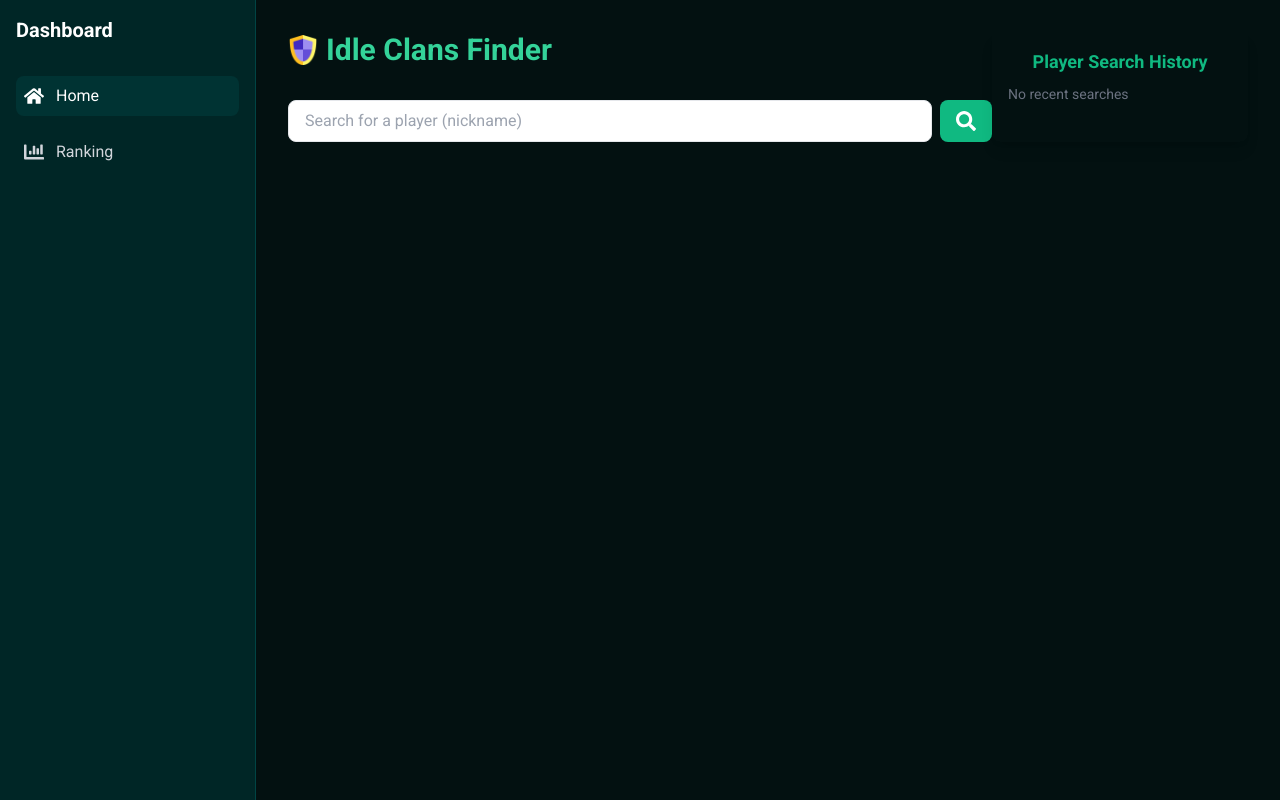
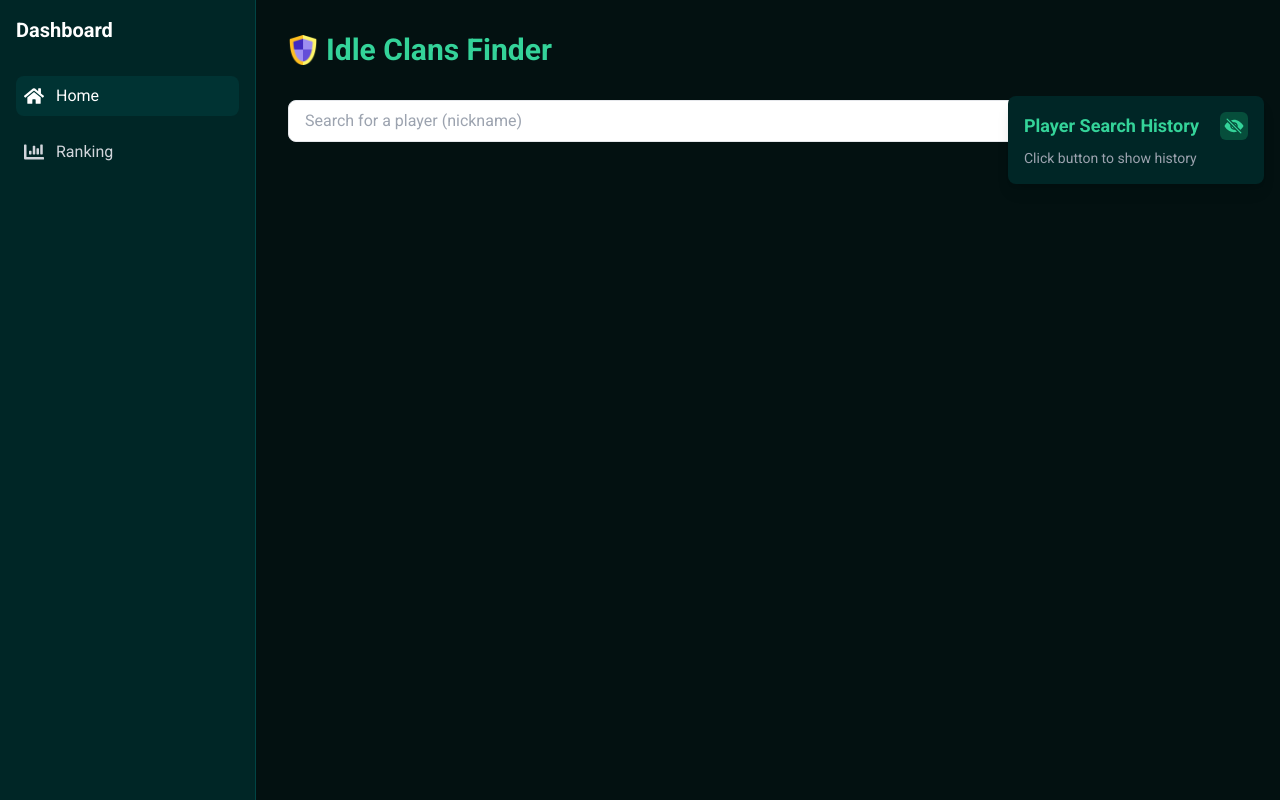
Before and after one commit to karolhas/idle-clans-finder, a Next.js app: page / in a window 1280 px wide. Built offline with nearby package versions, Linux system fonts and the light colour scheme.

Commit message:
refactor: player search history

```diff
--- a/app/page.tsx
+++ b/app/page.tsx
@@ -1,16 +1,17 @@
-"use client";
+'use client';
 
 // hooks
-import { useEffect, useState } from "react";
-import Image from "next/image";
+import { useEffect, useState } from 'react';
+import Image from 'next/image';
 // api
-import { fetchPlayerProfile } from "@/lib/api/apiService";
+import { fetchPlayerProfile } from '@/lib/api/apiService';
 // components
-import SearchBar from "@/components/SearchBar";
-import SearchResults from "@/components/SearchResults";
-import Sidebar from "@/components/Sidebar";
+import SearchBar from '@/components/SearchBar';
+import SearchResults from '@/components/SearchResults';
+import Sidebar from '@/components/Sidebar';
+import SearchHistory from '@/components/SearchHistory';
 // types
-import { Player } from "@/types/player.types";
+import { Player } from '@/types/player.types';
 
 export default function Home() {
     const [searchResults, setSearchResults] = useState<Player | null>(null);
@@ -21,7 +22,7 @@ export default function Home() {
     // Load recent searches
     useEffect(() => {
         // Retrieve recent searches
-    const savedSearches = localStorage.getItem("recentSearches");
+        const savedSearches = localStorage.getItem('recentSearches');
         if (savedSearches) {
             setRecentSearches(JSON.parse(savedSearches));
         }
@@ -30,8 +31,10 @@ export default function Home() {
     // Update localStorage whenever search is made
     useEffect(() => {
         if (recentSearches.length > 0) {
-
-      localStorage.setItem("recentSearches", JSON.stringify(recentSearches));
+            localStorage.setItem(
+                'recentSearches',
+                JSON.stringify(recentSearches)
+            );
         }
     }, [recentSearches]);
 
@@ -45,21 +48,23 @@ export default function Home() {
 
             // No duplicate searches saved
             setRecentSearches((prev) => {
-        const newSearches = prev.includes(query) ? prev : [query, ...prev];
+                const newSearches = prev.includes(query)
+                    ? prev
+                    : [query, ...prev];
                 return newSearches.slice(0, 5); // Max 5 searches shown. Change me as needed
             });
         } catch (error: unknown) {
             if (
                 error instanceof Error &&
-        "response" in error &&
-        typeof error.response === "object" &&
+                'response' in error &&
+                typeof error.response === 'object' &&
                 error.response !== null &&
-        "status" in error.response &&
+                'status' in error.response &&
                 error.response.status === 404
             ) {
-        setError("Player not found");
+                setError('Player not found');
             } else {
-        setError("Error fetching player data. Please try again.");
+                setError('Error fetching player data. Please try again.');
             }
             setSearchResults(null);
         } finally {
@@ -69,13 +74,15 @@ export default function Home() {
 
     const clearSearches = () => {
         setRecentSearches([]);
-    localStorage.removeItem("recentSearches"); // Clear from localStorage
+        localStorage.removeItem('recentSearches'); // Clear from localStorage
     };
 
     const removeSearch = (query: string) => {
-    const updatedSearches = recentSearches.filter((search) => search !== query);
+        const updatedSearches = recentSearches.filter(
+            (search) => search !== query
+        );
         setRecentSearches(updatedSearches);
-    localStorage.setItem("recentSearches", JSON.stringify(updatedSearches));
+        localStorage.setItem('recentSearches', JSON.stringify(updatedSearches));
     };
 
     const handleRecentSearchClick = (query: string) => {
@@ -85,8 +92,8 @@ export default function Home() {
     return (
         <div className="flex">
             <Sidebar />
-      <main className="md:ml-64 flex-1 p-4 md:p-8 flex">
-        <div className="max-w-5xl mx-auto flex-1">
+            <main className="flex-1 p-4 md:ml-64 md:p-8">
+                <div className="max-w-5xl mx-auto">
                     <div className="flex items-center mb-8">
                         <Image
                             src="/logo.png"
@@ -108,45 +115,13 @@ export default function Home() {
                             error={error || undefined}
                         />
                     )}
+                    <SearchHistory
+                        recentSearches={recentSearches}
+                        onSearchClick={handleRecentSearchClick}
+                        onRemoveSearch={removeSearch}
+                        onClearAll={clearSearches}
+                    />
                 </div>
-
-        {/* Player Search History Section */}
-        <aside className="w-64 p-4 bg-[color] rounded-lg shadow-lg flex flex-col">
-          <h2 className="text-lg font-bold text-emerald-500 mb-2 text-center">Player Search History</h2>
-
-          {/* Recent Searches List */}
-          {recentSearches.length > 0 ? (
-            <div className="flex-1 overflow-hidden">
-              <ul className="space-y-2">
-                {recentSearches.map((query, index) => (
-                  <li key={index} className="flex justify-between items-center bg-white p-2 rounded shadow">
-                    {/* Clickable player name */}
-                    <button
-                      className="text-gray-800 text-sm"
-                      onClick={() => handleRecentSearchClick(query)}
-                    >
-                      {query}
-                    </button>
-                    <button
-                      className="text-red-500 text-xs"
-                      onClick={() => removeSearch(query)}
-                    >
-                      ✕
-                    </button>
-                  </li>
-                ))}
-              </ul>
-              <button
-                onClick={clearSearches}
-                className="mt-2 w-full text-sm text-red-600 hover:underline"
-              >
-                Clear All
-              </button>
-            </div>
-          ) : (
-            <p className="text-gray-500 text-sm">No recent searches</p>
-          )}
-        </aside>
             </main>
         </div>
     );
--- a/components/SearchBar.tsx
+++ b/components/SearchBar.tsx
@@ -18,7 +18,7 @@ export default function SearchBar({ onSearch, isLoading }: SearchBarProps) {
     };
 
     return (
-        <form onSubmit={handleSubmit} className="flex gap-2 max-w-5xl mx-auto">
+        <form onSubmit={handleSubmit} className="flex gap-2 max-w-5xl">
             <input
                 type="text"
                 value={query}
--- /dev/null
+++ b/components/SearchHistory.tsx
@@ -0,0 +1,158 @@
+import { useState } from 'react';
+import { FaHistory, FaTimes } from 'react-icons/fa';
+import { IoEye, IoEyeOff } from 'react-icons/io5';
+
+interface SearchHistoryProps {
+    recentSearches: string[];
+    onSearchClick: (query: string) => void;
+    onRemoveSearch: (query: string) => void;
+    onClearAll: () => void;
+}
+
+export default function SearchHistory({
+    recentSearches,
+    onSearchClick,
+    onRemoveSearch,
+    onClearAll,
+}: SearchHistoryProps) {
+    const [isExpanded, setIsExpanded] = useState(false);
+
+    return (
+        <>
+            {/* Mobile Button - positioned in the bottom right corner, away from the main content */}
+            <button
+                className="md:hidden fixed bottom-4 right-4 bg-emerald-500 text-white p-3 rounded-full shadow-lg z-50"
+                onClick={() => setIsExpanded(!isExpanded)}
+                aria-label="Toggle search history"
+            >
+                <FaHistory className="w-5 h-5" />
+            </button>
+
+            {/* Mobile History Drawer - full width at the bottom of the screen */}
+            <div
+                className={`md:hidden fixed inset-x-0 bottom-0 bg-[#002626] border-t border-[#004444] shadow-lg transition-transform duration-300 ease-in-out z-40 ${
+                    isExpanded ? 'translate-y-0' : 'translate-y-full'
+                }`}
+            >
+                <div className="p-4">
+                    <div className="flex justify-between items-center mb-4">
+                        <h2 className="text-lg font-bold text-emerald-500">
+                            Player Search History
+                        </h2>
+                        <button
+                            onClick={() => setIsExpanded(false)}
+                            className="text-gray-300 text-lg"
+                        >
+                            <FaTimes />
+                        </button>
+                    </div>
+
+                    {recentSearches.length > 0 ? (
+                        <>
+                            <ul className="space-y-3 max-h-64 overflow-y-auto">
+                                {recentSearches.map((query, index) => (
+                                    <li
+                                        key={index}
+                                        className="flex justify-between items-center bg-white p-2 rounded shadow"
+                                    >
+                                        <button
+                                            className="flex-1 text-left text-gray-800 text-sm"
+                                            onClick={() => {
+                                                onSearchClick(query);
+                                                setIsExpanded(false);
+                                            }}
+                                        >
+                                            {query}
+                                        </button>
+                                        <button
+                                            className="text-red-500 text-xs ml-2"
+                                            onClick={() =>
+                                                onRemoveSearch(query)
+                                            }
+                                        >
+                                            ✕
+                                        </button>
+                                    </li>
+                                ))}
+                            </ul>
+                            <button
+                                onClick={onClearAll}
+                                className="mt-6 w-full text-sm font-semibold text-red-600 hover:underline"
+                            >
+                                Clear All
+                            </button>
+                        </>
+                    ) : (
+                        <p className="text-gray-400 text-sm">
+                            No recent searches
+                        </p>
+                    )}
+                </div>
+            </div>
+
+            {/* Desktop History Panel - positioned as a fixed sidebar on the right */}
+            <aside className="hidden md:block absolute right-4 top-24 w-64 p-4 bg-[#002626] rounded-lg shadow-lg">
+                <div className="flex justify-between items-center gap-2 mb-2">
+                    <h2 className="text-lg font-bold text-emerald-400">
+                        Player Search History
+                    </h2>
+                    <button
+                        onClick={() => setIsExpanded(!isExpanded)}
+                        className="text-emerald-400 hover:text-emerald-100 transition-colors duration-200 bg-emerald-900 rounded-md p-1"
+                        aria-label="Toggle history visibility"
+                    >
+                        {isExpanded ? (
+                            <IoEye className="w-5 h-5" />
+                        ) : (
+                            <IoEyeOff className="w-5 h-5" />
+                        )}
+                    </button>
+                </div>
+
+                {isExpanded ? (
+                    recentSearches.length > 0 ? (
+                        <div className="overflow-hidden mt-4">
+                            <ul className="space-y-3">
+                                {recentSearches.map((query, index) => (
+                                    <li
+                                        key={index}
+                                        className="flex justify-between items-center bg-white/90 p-2 rounded shadow"
+                                    >
+                                        <button
+                                            className="flex-1 text-left text-gray-800 text-sm"
+                                            onClick={() => onSearchClick(query)}
+                                        >
+                                            {query}
+                                        </button>
+                                        <button
+                                            className="text-red-500 text-xs ml-2"
+                                            onClick={() =>
+                                                onRemoveSearch(query)
+                                            }
+                                        >
+                                            ✕
+                                        </button>
+                                    </li>
+                                ))}
+                            </ul>
+                            <button
+                                onClick={onClearAll}
+                                className="mt-6 w-full text-sm text-red-600 hover:underline"
+                            >
+                                Clear All
+                            </button>
+                        </div>
+                    ) : (
+                        <p className="text-gray-400 text-sm">
+                            No recent searches
+                        </p>
+                    )
+                ) : (
+                    <p className="text-gray-400 text-sm">
+                        Click button to show history
+                    </p>
+                )}
+            </aside>
+        </>
+    );
+}
--- a/package.json
+++ b/package.json
@@ -10,7 +10,7 @@
   },
   "dependencies": {
     "axios": "^1.7.9",
-    "next": "15.1.6",
+    "next": "^15.2.4",
     "react": "^19.0.0",
     "react-dom": "^19.0.0",
     "react-icons": "^5.4.0",
```
Also changed, not shown: 1 other file (tests, documents, lock files or other folders). Lines whose indentation alone changed are shown as unchanged.
